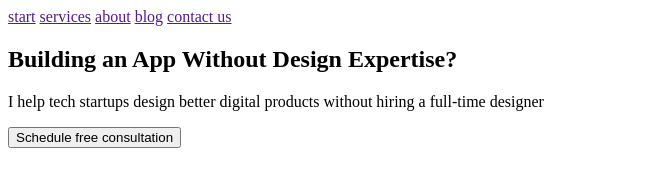
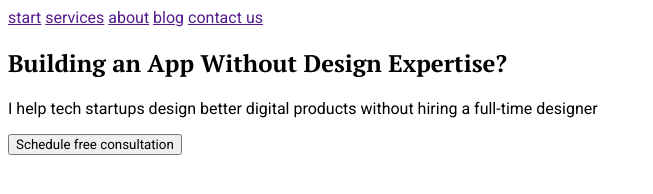
Before and after one commit to WebHeroSchool/NelliProject, a plain HTML site: page index.html in a window 1280 px wide. Shown: the whole page, without its empty margins (0-653 px from the left). Drawn offline with Linux system fonts and the light colour scheme.

Commit message:
Добавлены шрифты и написаны css-правила

```diff
--- a/index.html
+++ b/index.html
@@ -4,26 +4,29 @@
 <head>
     <meta charset="utf-8">
     <title></title>
+    <link rel="stylesheet" href="styles.css">
 </head>
 
 <body>
     <header>
         <div></div>
-        <nav>
+        <nav class="lower__text">
             <a href="">start</a>
             <a href="">services</a>
             <a href="">about</a>
             <a href="">blog</a>
             <a href="">contact us</a>
         </nav>
+        <link rel="preconnect" href="https://fonts.gstatic.com">
+        <link href="https://fonts.googleapis.com/css2?family=PT+Serif:wght@700&family=Roboto:wght@400;500&display=swap" rel="stylesheet">
 
     </header>
 
     <section>
         <main>
-            <h1>Building an App Without Design Expertise?</h1>
-            <p>I help tech startups design better digital products without hiring a full-time designer</p>
-            <button>Schedule free consultation</button>
+            <h1 class="head__text">Building an App Without Design Expertise?</h1>
+            <p class="lower__text">I help tech startups design better digital products without hiring a full-time designer</p>
+            <button class="button__text">Schedule free consultation</button>
         </main>
         <div>
             <img src="" alt="">
--- /dev/null
+++ b/styles.css
@@ -0,0 +1,8 @@
+.head__text {
+    font-family: 'PT Serif', serif;
+}
+
+.lower__text,
+.button__text {
+    font-family: 'Roboto', sans-serif;
+}
```
